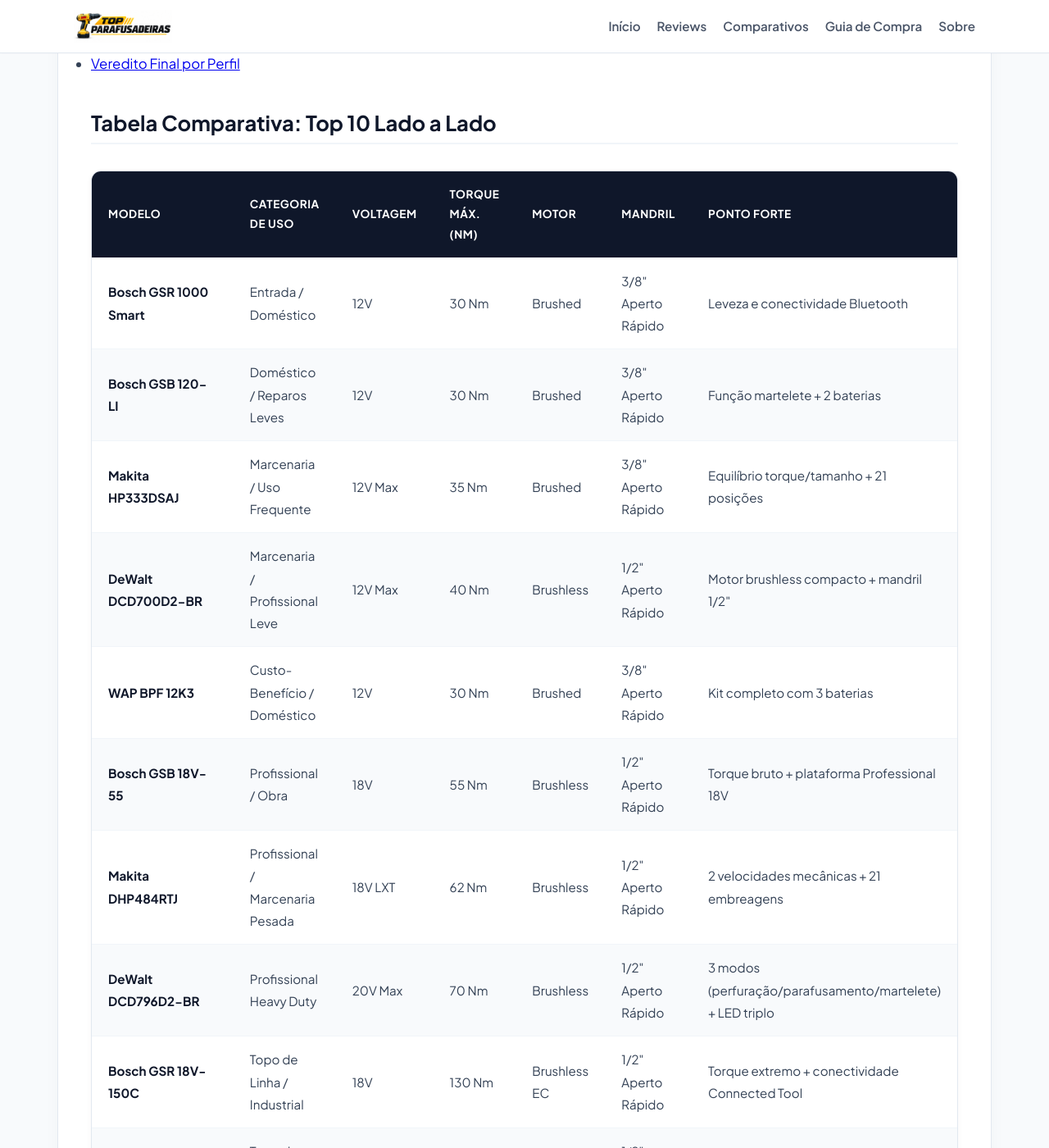
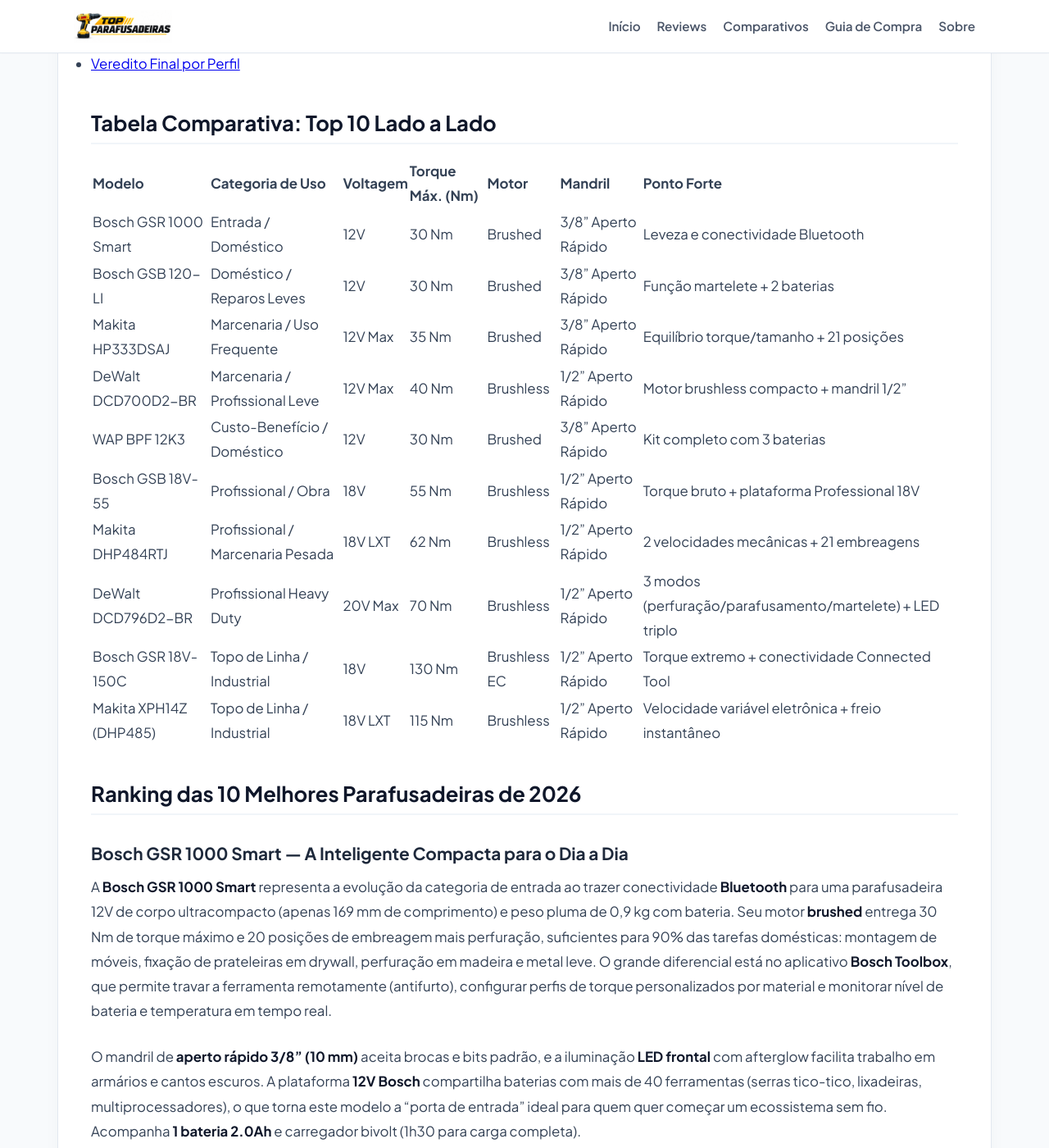
Before and after one commit to membroequipe/SiteReview, a Jekyll site: the page built from _posts/2026-10-22-qual-a-melhor-parafusadeira.md, in a window 1280 px wide and 1400 px high, scrolled down 2216 px. Shown: the whole window at 82% size. Built offline with Jekyll 4.4.1, drawn with Linux system fonts in a browser that asks for light colours; some of the changed lines change nothing that is shown.

Commit message:
Update 2026-10-22-qual-a-melhor-parafusadeira.md

```diff
--- a/_posts/2026-10-22-qual-a-melhor-parafusadeira.md
+++ b/_posts/2026-10-22-qual-a-melhor-parafusadeira.md
@@ -30,113 +30,18 @@
 
 ## <a id="ranking-resumo"></a>Tabela Comparativa: Top 10 Lado a Lado
 
-<div class="specs-table-wrapper">
-<table class="specs-table">
-<thead>
-<tr>
-<th>Modelo</th>
-<th>Categoria de Uso</th>
-<th>Voltagem</th>
-<th>Torque Máx. (Nm)</th>
-<th>Motor</th>
-<th>Mandril</th>
-<th>Ponto Forte</th>
-</tr>
-</thead>
-<tbody>
-<tr>
-<td>Bosch GSR 1000 Smart</td>
-<td>Entrada / Doméstico</td>
-<td>12V</td>
-<td>30 Nm</td>
-<td>Brushed</td>
-<td>3/8" Aperto Rápido</td>
-<td>Leveza e conectividade Bluetooth</td>
-</tr>
-<tr>
-<td>Bosch GSB 120-LI</td>
-<td>Doméstico / Reparos Leves</td>
-<td>12V</td>
-<td>30 Nm</td>
-<td>Brushed</td>
-<td>3/8" Aperto Rápido</td>
-<td>Função martelete + 2 baterias</td>
-</tr>
-<tr>
-<td>Makita HP333DSAJ</td>
-<td>Marcenaria / Uso Frequente</td>
-<td>12V Max</td>
-<td>35 Nm</td>
-<td>Brushed</td>
-<td>3/8" Aperto Rápido</td>
-<td>Equilíbrio torque/tamanho + 21 posições</td>
-</tr>
-<tr>
-<td>DeWalt DCD700D2-BR</td>
-<td>Marcenaria / Profissional Leve</td>
-<td>12V Max</td>
-<td>40 Nm</td>
-<td>Brushless</td>
-<td>1/2" Aperto Rápido</td>
-<td>Motor brushless compacto + mandril 1/2"</td>
-</tr>
-<tr>
-<td>WAP BPF 12K3</td>
-<td>Custo-Benefício / Doméstico</td>
-<td>12V</td>
-<td>30 Nm</td>
-<td>Brushed</td>
-<td>3/8" Aperto Rápido</td>
-<td>Kit completo com 3 baterias</td>
-</tr>
-<tr>
-<td>Bosch GSB 18V-55</td>
-<td>Profissional / Obra</td>
-<td>18V</td>
-<td>55 Nm</td>
-<td>Brushless</td>
-<td>1/2" Aperto Rápido</td>
-<td>Torque bruto + plataforma Professional 18V</td>
-</tr>
-<tr>
-<td>Makita DHP484RTJ</td>
-<td>Profissional / Marcenaria Pesada</td>
-<td>18V LXT</td>
-<td>62 Nm</td>
-<td>Brushless</td>
-<td>1/2" Aperto Rápido</td>
-<td>2 velocidades mecânicas + 21 embreagens</td>
-</tr>
-<tr>
-<td>DeWalt DCD796D2-BR</td>
-<td>Profissional Heavy Duty</td>
-<td>20V Max</td>
-<td>70 Nm</td>
-<td>Brushless</td>
-<td>1/2" Aperto Rápido</td>
-<td>3 modos (perfuração/parafusamento/martelete) + LED triplo</td>
-</tr>
-<tr>
-<td>Bosch GSR 18V-150C</td>
-<td>Topo de Linha / Industrial</td>
-<td>18V</td>
-<td>130 Nm</td>
-<td>Brushless EC</td>
-<td>1/2" Aperto Rápido</td>
-<td>Torque extremo + conectividade Connected Tool</td>
-</tr>
-<tr>
-<td>Makita XPH14Z (DHP485)</td>
-<td>Topo de Linha / Industrial</td>
-<td>18V LXT</td>
-<td>115 Nm</td>
-<td>Brushless</td>
-<td>1/2" Aperto Rápido</td>
-<td>Velocidade variável eletrônica + freio instantâneo</td>
-</tr>
-</tbody>
-</table>
-</div>
+| Modelo | Categoria de Uso | Voltagem | Torque Máx. (Nm) | Motor | Mandril | Ponto Forte |
+| :--- | :--- | :--- | :--- | :--- | :--- | :--- |
+| Bosch GSR 1000 Smart | Entrada / Doméstico | 12V | 30 Nm | Brushed | 3/8" Aperto Rápido | Leveza e conectividade Bluetooth |
+| Bosch GSB 120-LI | Doméstico / Reparos Leves | 12V | 30 Nm | Brushed | 3/8" Aperto Rápido | Função martelete + 2 baterias |
+| Makita HP333DSAJ | Marcenaria / Uso Frequente | 12V Max | 35 Nm | Brushed | 3/8" Aperto Rápido | Equilíbrio torque/tamanho + 21 posições |
+| DeWalt DCD700D2-BR | Marcenaria / Profissional Leve | 12V Max | 40 Nm | Brushless | 1/2" Aperto Rápido | Motor brushless compacto + mandril 1/2" |
+| WAP BPF 12K3 | Custo-Benefício / Doméstico | 12V | 30 Nm | Brushed | 3/8" Aperto Rápido | Kit completo com 3 baterias |
+| Bosch GSB 18V-55 | Profissional / Obra | 18V | 55 Nm | Brushless | 1/2" Aperto Rápido | Torque bruto + plataforma Professional 18V |
+| Makita DHP484RTJ | Profissional / Marcenaria Pesada | 18V LXT | 62 Nm | Brushless | 1/2" Aperto Rápido | 2 velocidades mecânicas + 21 embreagens |
+| DeWalt DCD796D2-BR | Profissional Heavy Duty | 20V Max | 70 Nm | Brushless | 1/2" Aperto Rápido | 3 modos (perfuração/parafusamento/martelete) + LED triplo |
+| Bosch GSR 18V-150C | Topo de Linha / Industrial | 18V | 130 Nm | Brushless EC | 1/2" Aperto Rápido | Torque extremo + conectividade Connected Tool |
+| Makita XPH14Z (DHP485) | Topo de Linha / Industrial | 18V LXT | 115 Nm | Brushless | 1/2" Aperto Rápido | Velocidade variável eletrônica + freio instantâneo |
 
 ## <a id="ranking-melhores"></a>Ranking das 10 Melhores Parafusadeiras de 2026
 
```
